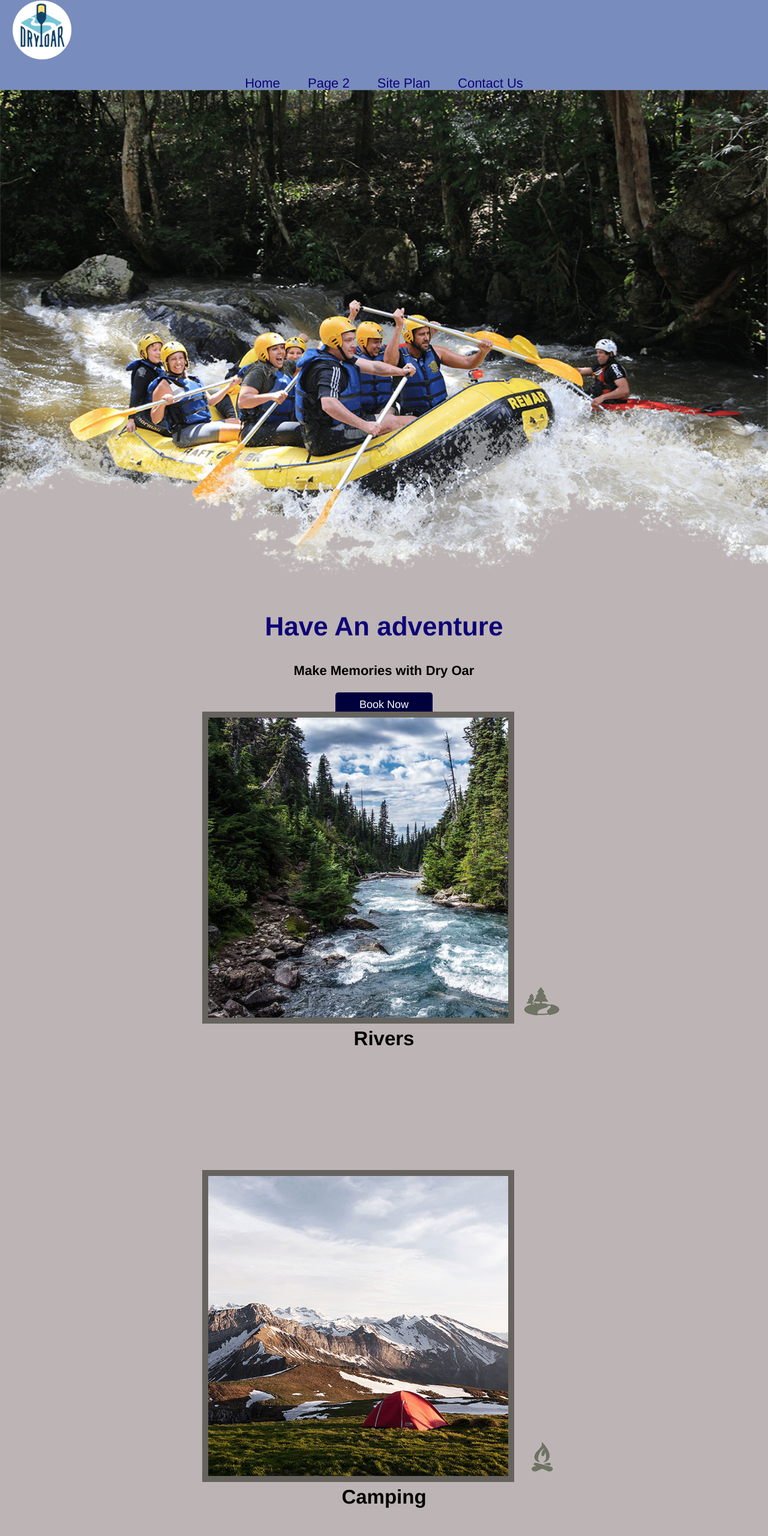
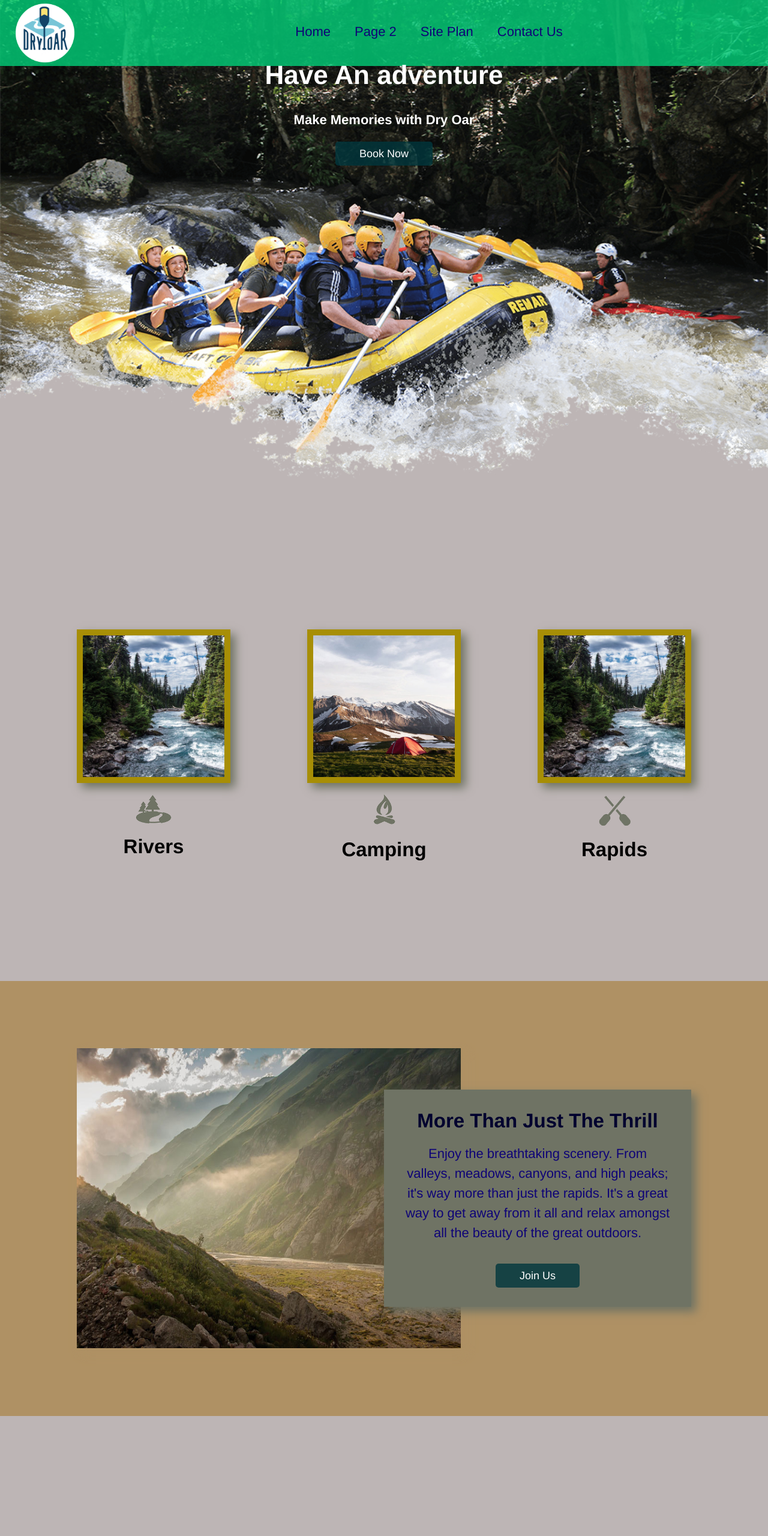
Before and after one commit to ifeanyieme/WDD130, a plain HTML site: page index.html in a window 1280 px wide. Shown: the top 2560 px of the page at 60% size. Drawn offline with Linux system fonts and the light colour scheme.

Commit message:
added more css

```diff
--- a/index.html
+++ b/index.html
@@ -20,10 +20,10 @@
         </nav>
     </header>
     <div id="hero">
-        <div id="hero-msg">
+        <div id="hero-box">
             <img id="hero-img" src="images/hero.png" alt="People enjoying white water rafting">
         </div>
-        <section id="hero-content">
+        <section id="hero-msg">
             <h1 class="home-title">Have An adventure</h1>
             <h4>Make Memories with Dry Oar </h4>
             <div class='button-box'>
--- a/styles/style.css
+++ b/styles/style.css
@@ -1,6 +1,25 @@
 #hero {
+ display:grid;
+ grid-template-columns:1fr 3fr 1fr ;
+ max-width:1600px;
+ margin: 0 auto; /* Center the content horizontally within the browser window */
+ margin-top:-120px;
  max-width: 1600px;
-  margin: 0 auto; /* Center the content horizontally within the browser window */
+
+}
+.home-grid{
+  display:grid;
+  grid-template-columns: repeat(10, 1fr);
+}
+#hero-msg {
+  grid-column:2/3;
+  grid-row:1/2;
+  margin-top:100px;
+}
+
+#hero-img{
+  width:100%;
+  margin:0 auto;
 }
 
 nav, a {
@@ -10,11 +29,13 @@
 padding: 20px;
 
 }
-
+nav{
+  display:flex;
+  justify-content: space-between;
+}
 #hero-msg h1, #hero-msg h4 {
-
 text-align: center;
-color: #0e0377;
+color: white;
 }
 
 .button-box {
@@ -29,7 +50,8 @@
 #background {
  height: 725px;
  background-color: #af9164;
-
+ grid-row:4/9;
+ grid-column: 1/11;
 }
 
 body {
@@ -39,13 +61,17 @@
 margin: 0;
 padding: 0;
 }
+
 h2 {
 margin: 0;
 }
 
 header {
-background-color:rgba(2, 72, 204, 0.363);
-height: 150px;
+background-color:rgba(2, 204, 120, 0.815);
+height: 110px;
+display: grid;
+grid-template-columns: 150px auto;
+justify-items:center;
 }
 nav a:hover {
 background-color: black;
@@ -53,7 +79,7 @@
 }
 
 .book, .join {
-background-color: rgb(0, 0, 61);
+background-color: rgba(0, 54, 61, 0.801);
 color: #ffffff;
 text-decoration: none;
 padding: 10px 40px;
@@ -63,28 +89,43 @@
 }
 
 .card-img {
-border: 10px solid #66635e;
+ border: 10px solid #a78e06;
+ transition: transform .5s;
+ box-shadow: 8px 8px 15px #6f7364;
+
 }
+.card-img:hover{
+  opacity: .6;
+  transform: scale(1.1)
+}
+
 main section img {
   box-sizing: border-box;
 
 }
-
 .book:hover, .join:hover {
 background-color: rgb(92, 87, 87);
 color: #000000;
 }
+
 footer {
 background-color:rgba(2, 72, 204, 0.363);
 color: #000000;
 padding: 25px 50px;
 margin-top: 200px;
+margin-top:200px;
+justify-content: space-around;
+align-items:center;
+display: flex;
 }
 
 .msg {
+ grid-column:6/10;
+ grid-row:6/7;
  background-color: #6f7364;
  line-height: 1.5em;
  padding: 35px;
+ box-shadow: 8px 8px 15px #6f7364;
 }
 
 .home-title {
@@ -94,14 +135,13 @@
 margin-top: 10px;
 }
 
-
-
 h4 {
 color: black;
 }
 .msg h2 {
 color: rgb(0, 1, 46);
 }
+
 .msg p {
 color: #0e0377;
 padding-bottom: 15px;
@@ -123,17 +163,24 @@
 }
 
 .logo {
-
 width: 100px;
 }
 
 #logo_link {
 padding-top: 5px;
+justify-self: center;
+align-self: center;
 }
 
 #hero-img {
 width: 100%;
 margin: 0 auto;
+}
+
+#hero-box {
+  grid-column: 1/4;
+  grid-row:1/3;
+  z-index:-5;
 }
 
 footer p {
@@ -146,7 +193,76 @@
 footer .social img {
 padding-top: 15px;
 }
-
-.rivers-card, .camping-card, .rapids-card {
+.rapids-card{
+  grid-column: 8/10;
+  grid-row:2/3;
+}
+.river-card, .camping-card, .rapids-card {
  margin: 200px 0;
 }
+.rapids-card{
+  grid-column:8/10;
+  grid-row:2/3;
+}
+
+.camping-card{
+  grid-column: 5/7;
+  grid-row:2/ 3;
+}
+
+.river-card{
+  grid-column:2/4;
+  grid-row:2/3;
+}
+
+.card-img, .mountains{
+  width:100%;
+
+}
+.mountains{
+  grid-column: 2/7;
+  grid-row: 5/8;
+  height:500px;
+  box-shadow: 8px 8px 15px #af9164;
+}
+@media screen and (max-width: 900px) {
+  #hero, .home-grid{
+    display: block;
+    height: auto;
+  }
+  nav, footer {
+    flex-direction: column;
+  }
+  nav a {
+    display: block;
+    padding:15px;
+  }
+  #hero{
+    margin-top:0
+  }
+  #hero-msg {
+    margin-top:0;
+  }
+  #hero-msg h4{
+    display:none;
+  }
+  .home-title{
+    font-size:25px;
+    color:aqua;
+  }
+  .rivers-card, .camping-card, .rapids-card {
+    margin: 50px auto;
+    width: 60%;
+  }
+  #background{
+    display:none;
+  }
+  .mountains, .msg{
+    width:80%;
+    display:block;
+    margin: 0 auto;
+  }
+  footer {
+    margin-top: 25px;
+  }
+}
```
Lines whose indentation alone changed are shown as unchanged.
